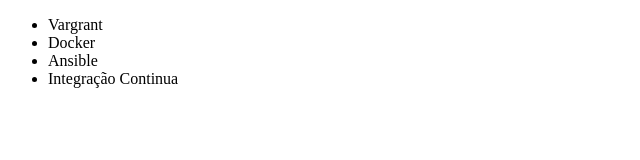
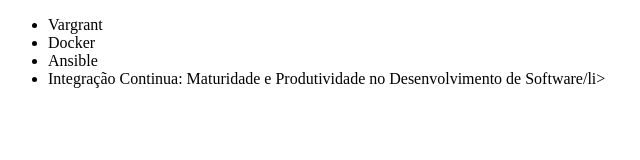
Before and after one commit to sandroazevedo/alura-git, a plain HTML site: page index.html in a window 1280 px wide. Shown: the whole page, without its empty margins (0-640 px from the left). Drawn offline with Linux system fonts and the light colour scheme.

Commit message:
renomeando curso de integração contínua

```diff
--- a/index.html
+++ b/index.html
@@ -10,7 +10,7 @@
 		<li>Vargrant</li>
 		<li>Docker</li>
 		<li>Ansible</li>
-		<li>Integração Continua</li>
+		<li>Integração Continua: Maturidade e Produtividade no Desenvolvimento de Software/li>
 	</ul>
 </body>
 </html>
```
